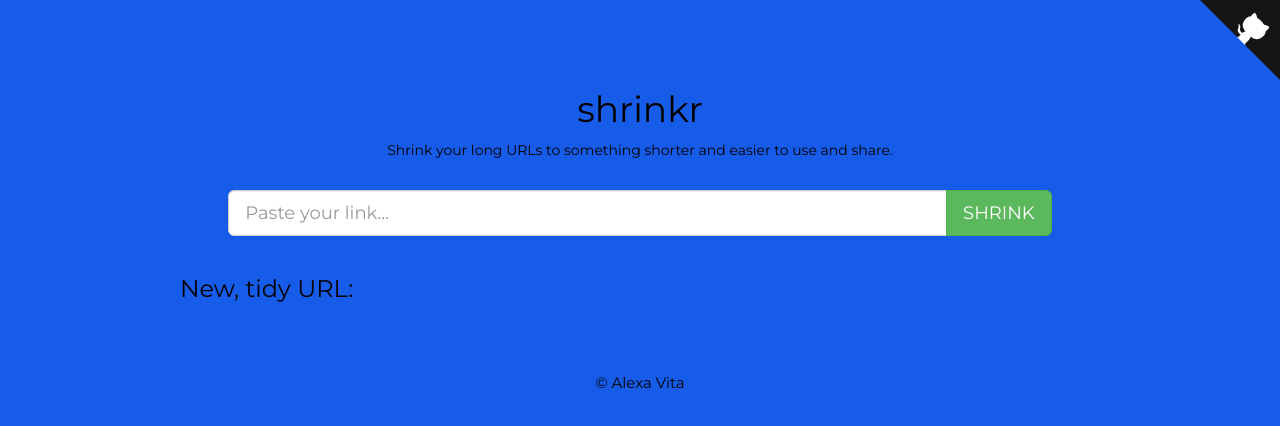
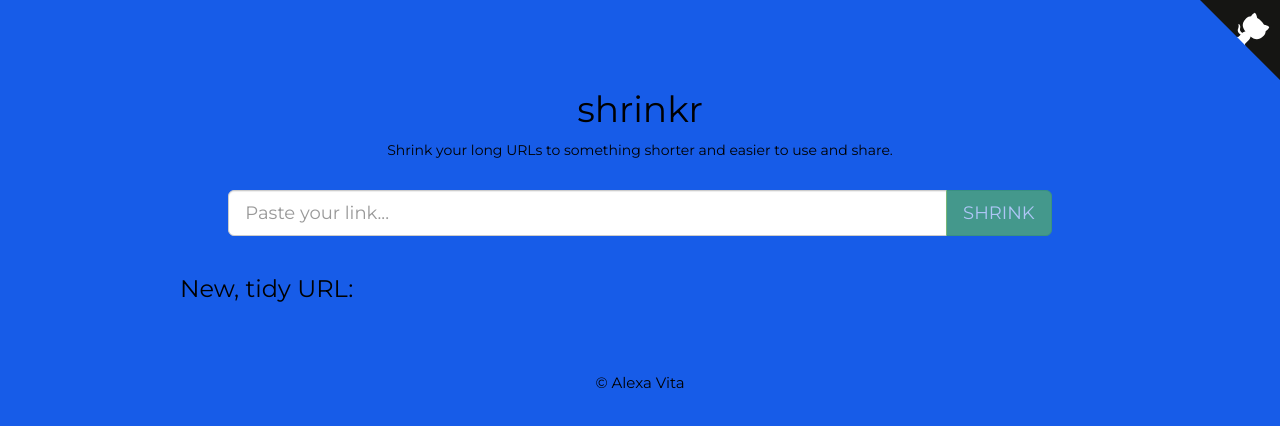
Before and after one commit to abvita/url-shortener-v2, an Angular app: page / in a window 1280 px wide. Shown: the top 426 px of the page. Built offline with nearby package versions, Linux system fonts and the light colour scheme.

Commit message:
update env file; button

```diff
--- a/src/app/app.component.html
+++ b/src/app/app.component.html
@@ -21,7 +21,7 @@
         <input id="url-field" type="text" class="form-control" placeholder="Paste your link..."
           [(ngModel)]="urlData.long">
         <span class="input-group-btn">
-          <button (click)="shorten()" class="btn btn-shorten btn-success" type="button">SHRINK</button>
+          <button (click)="shorten()" class="btn btn-shorten btn-success" type="button" [disabled]="urlData.long.length === 0">SHRINK</button>
         </span>
       </div>
     </div>
--- a/src/environments/environment.ts
+++ b/src/environments/environment.ts
@@ -3,7 +3,7 @@
 // The list of file replacements can be found in `angular.json`.
 
 export const environment = {
-  production: false
+  production: true
 };
 
 /*
```
